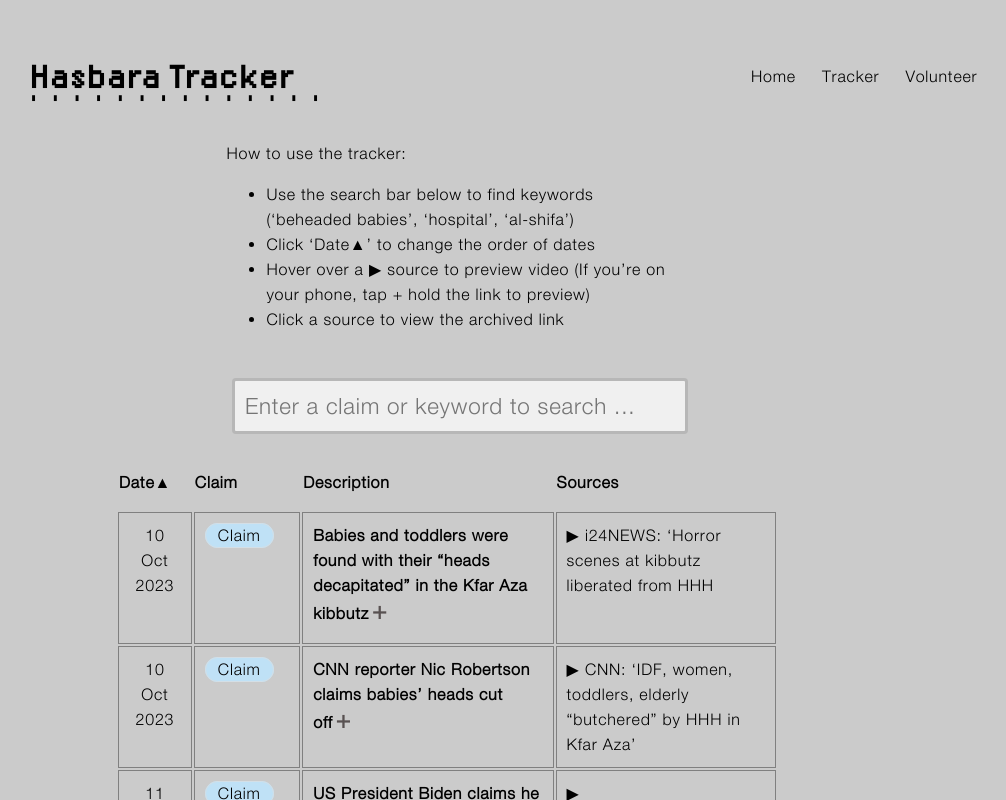
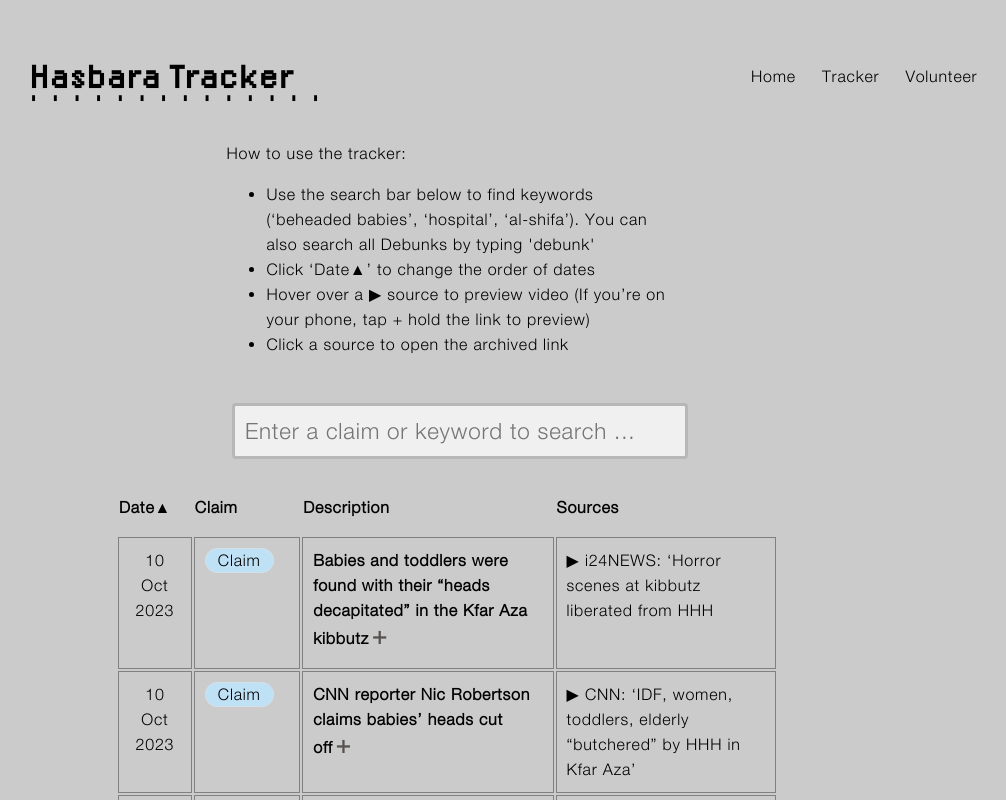
Before and after one commit to tamtzekin/hasbara-tracker, a React (Create React App) app: page /tracker in a window 1280 px wide. Shown: the top 800 px of the page, without its empty margins (196-1202 px from the left). Built offline with nearby package versions, Linux system fonts and the light colour scheme.

Commit message:
tidied up code

```diff
--- a/src/components/Tracker.js
+++ b/src/components/Tracker.js
@@ -1,7 +1,6 @@
 import logo from '../logo.svg';
 
-import React, { useMemo, useState} from 'react';
-import { Link } from 'react-router-dom';
+import React, { useMemo } from 'react';
 import { useTable, useSortBy, useGlobalFilter, useFilters } from 'react-table';
 
 import './ClaimPage.css';
@@ -16,6 +15,8 @@ import SearchBar from './SearchBar';
 export default function Tracker() {
     const data = useMemo(
         () => [
+
+            //TODO: move this all to a separate data.js file
             {
                 date: '10 Oct 2023',
                 claim: {
@@ -98,7 +99,6 @@ console.log("data" + data);
 
     const columns = useMemo(
         () => [
-            // Properties
             {
                 Header: 'Date',
                 accessor: 'date',
@@ -107,7 +107,6 @@ console.log("data" + data);
                     const dateB = new Date(rowB.values[columnId]);
                     return dateA.getTime() - dateB.getTime();
                 },
-
                 Cell: ({ cell }) => (
                     <div style={{ textAlign: 'center' }}>
                         {cell.value}
@@ -178,19 +177,10 @@ console.log("data" + data);
             useGlobalFilter,
             useSortBy
         );
-
         const { globalFilter } = state
-        console.log("Search for: " + globalFilter);
 
     return (
         <>
-            {/* <span class="claim-header-container">
-                <MobileMenu />
-                <Link to="/claims"><div className="arrow">←</div></Link>
-                <h1 class="claim-heading">Claim: 40 beheaded babies</h1>
-                <NavBar />
-            </span> */}
-
         <span class="header-container">
             <MobileMenu />
             <h1 class="ht-heading">Hasbara Tracker</h1>
@@ -201,16 +191,14 @@ console.log("data" + data);
         <div class="content-container">
             How to use the tracker:
             <ul>
-            <li>Use the search bar below to find keywords (‘beheaded babies’, ‘hospital’, ‘al-shifa’)</li>
+            <li>Use the search bar below to find keywords (‘beheaded babies’, ‘hospital’, ‘al-shifa’). You can also search all Debunks by typing 'debunk'</li>
             <li>Click ‘Date▲’ to change the order of dates</li>
             <li>Hover over a ▶ source  to preview video (If you’re on your phone, tap + hold the link to preview)</li>
-            <li>Click a source to view the archived link</li>
+            <li>Click a source to open the archived link</li>
             </ul>
-
 
         <div class="tracker-container">
             <SearchBar filter={globalFilter || ''} setFilter={setGlobalFilter} />
-
             <table {...getTableProps()}>
             <thead>
                 {/* Map the headers out */}
@@ -218,7 +206,7 @@ console.log("data" + data);
                     <tr {...headerGroup.getHeaderGroupProps()}>
                         {headerGroup.headers.map((column) => (
 
-                // Add sorting funct to the Date column
+                // Add sorting function to the Date column
                     <th
                         {...column.getHeaderProps(
                             column.id === 'date' ? column.getSortByToggleProps() : {}
@@ -237,13 +225,14 @@ console.log("data" + data);
             ))}
             </thead>
 
-                {/* fill all the body cell props */}
+            {/* Fetch + fill out all the body cell props */}
             <tbody {...getTableBodyProps()}>
                 {rows.map((row) => {
                     prepareRow(row);
 
                     return (
-                    <tr {...row.getRowProps()}>
+                        <tr
+                            {...row.getRowProps()}>
                             {row.cells.map((cell) => (
                                 <td
                                     {...cell.getCellProps()}
@@ -262,8 +251,8 @@ console.log("data" + data);
             </tbody>
             </table>
         </div>
+
         </div>
-
         </>
     );
 }
```
Lines whose indentation alone changed are shown as unchanged.
